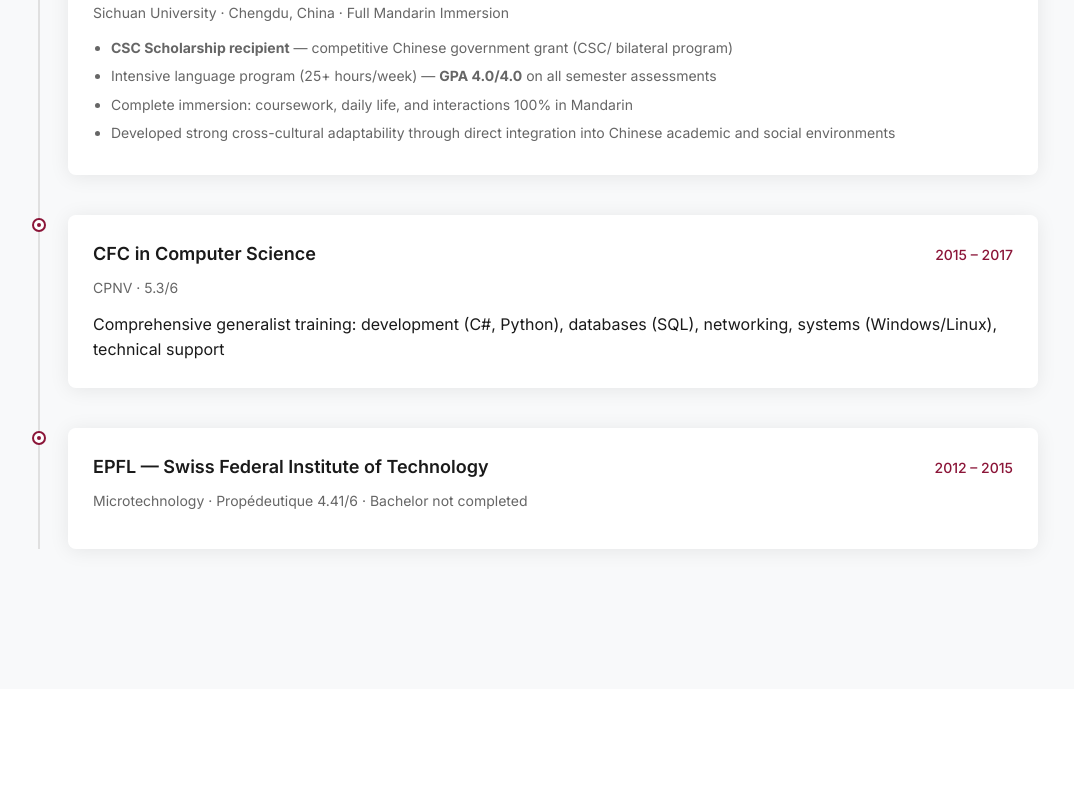
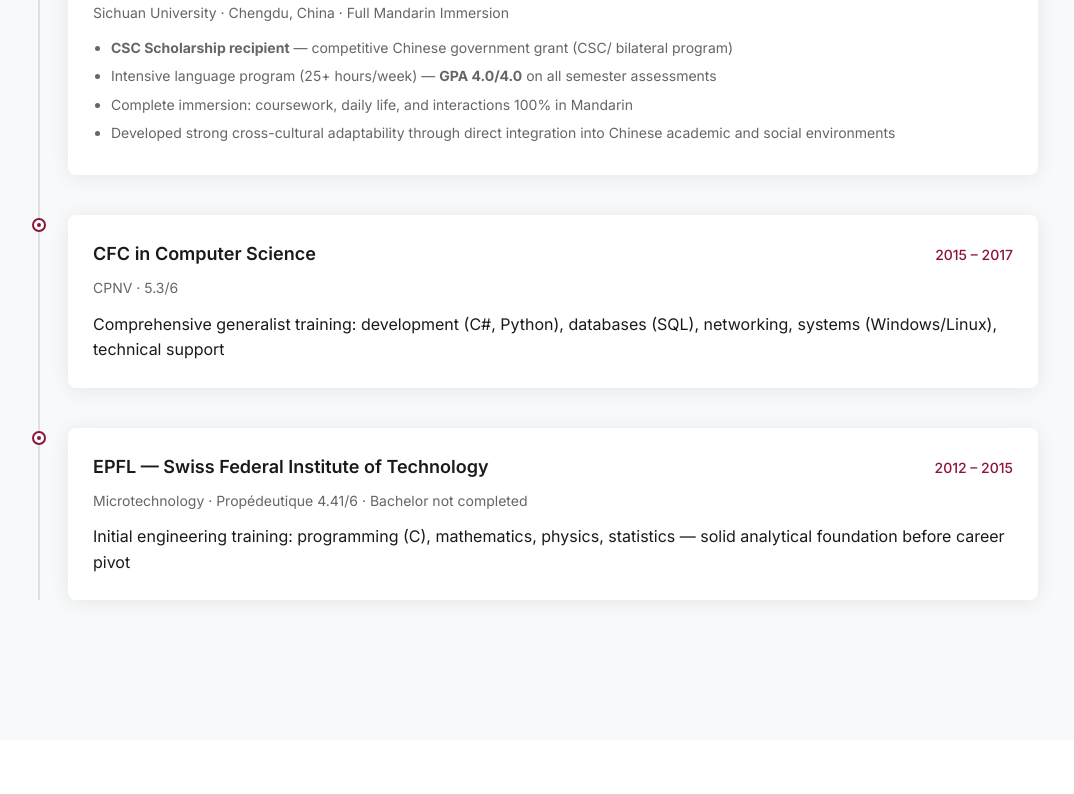
Before and after one commit to JorgePaulaPinheiro/CV, a React (Vite) app: page / in a window 1280 px wide. Shown: the part 2351-3145 px from the top of the page, without its empty margins (102-1176 px from the left). Built offline with nearby package versions, Linux system fonts and the light colour scheme.

Commit message:
Ajoute description EPFL - formation initiale ingénierie (C, math, physique, stats)

```diff
--- a/src/App.jsx
+++ b/src/App.jsx
@@ -70,7 +70,8 @@ const translations = {
       epfl: {
         title: 'EPFL — Swiss Federal Institute of Technology',
         date: '2012 – 2015',
-        subtitle: 'Microtechnology · Propédeutique 4.41/6 · Bachelor not completed'
+        subtitle: 'Microtechnology · Propédeutique 4.41/6 · Bachelor not completed',
+        desc: "Initial engineering training: programming (C), mathematics, physics, statistics — solid analytical foundation before career pivot"
       }
     },
     experience: {
@@ -251,7 +252,8 @@ const translations = {
       epfl: {
         title: 'EPFL — École polytechnique fédérale de Lausanne',
         date: '2012 – 2015',
-        subtitle: 'Microtechnique · Propédeutique 4.41/6 · Bachelor non terminé'
+        subtitle: 'Microtechnique · Propédeutique 4.41/6 · Bachelor non terminé',
+        desc: "Formation initiale en ingénierie : programmation (C), mathématiques, physique, statistiques — base analytique solide avant réorientation"
       }
     },
     experience: {
@@ -556,6 +558,7 @@ function App() {
                   <span className="timeline-date">{t.education.epfl.date}</span>
                 </div>
                 <p className="timeline-subtitle">{t.education.epfl.subtitle}</p>
+                <p className="timeline-desc">{t.education.epfl.desc}</p>
               </div>
             </div>
           </div>
```
